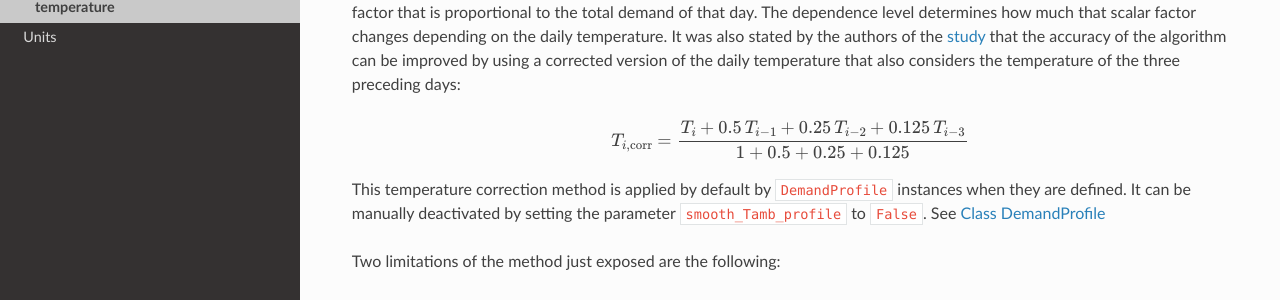
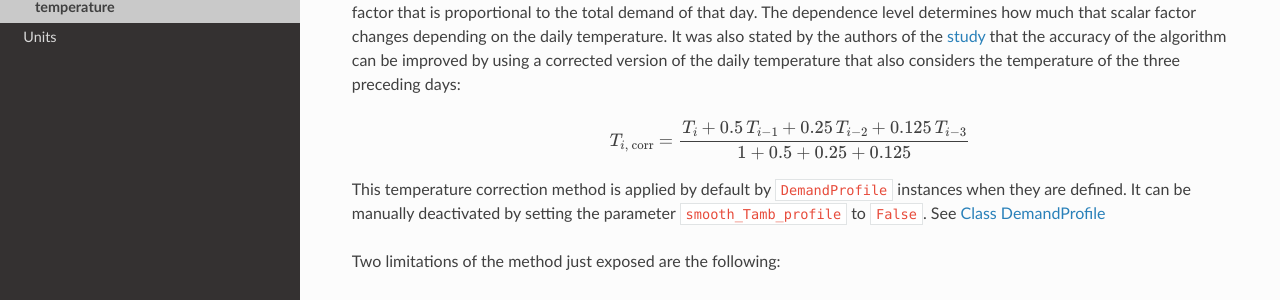
Before and after one commit to serc-chile/SERCpy, a Sphinx documentation site: the page built from docs/source/Tamb_dependence.rst, in a window 1280 px wide and 900 px high, scrolled down 605 px. Shown: the part 221-521 px from the top of the window. Built offline with Sphinx 7.4.7 and the Read the Docs theme 3.1.0, drawn with Linux system fonts in a browser that asks for light colours; pages that are not in the unit, such as notebooks, are missing from menus.

```diff
--- a/docs/source/Tamb_dependence.rst
+++ b/docs/source/Tamb_dependence.rst
@@ -21,7 +21,7 @@ The thermal demand is determined on a daily basis using the average temperature
 
 .. math::
 
-   T_{i, \mathrm{corr}} = \frac{ T_i + 0.5 \, T_{i-1} + 0.25 \, T_{i-2} + 0.125 \, T_{i-3}  }{1+0.5+0.25+0.125}
+   T_{i, \, \mathrm{corr}} = \frac{ T_i + 0.5 \, T_{i-1} + 0.25 \, T_{i-2} + 0.125 \, T_{i-3}  }{1+0.5+0.25+0.125}
 
 This temperature correction method is applied by default by `DemandProfile` instances when they are defined. It can be manually deactivated by setting the parameter `smooth_Tamb_profile` to `False`. See :doc:`Class DemandProfile <demand_profile_class>`
 
```
